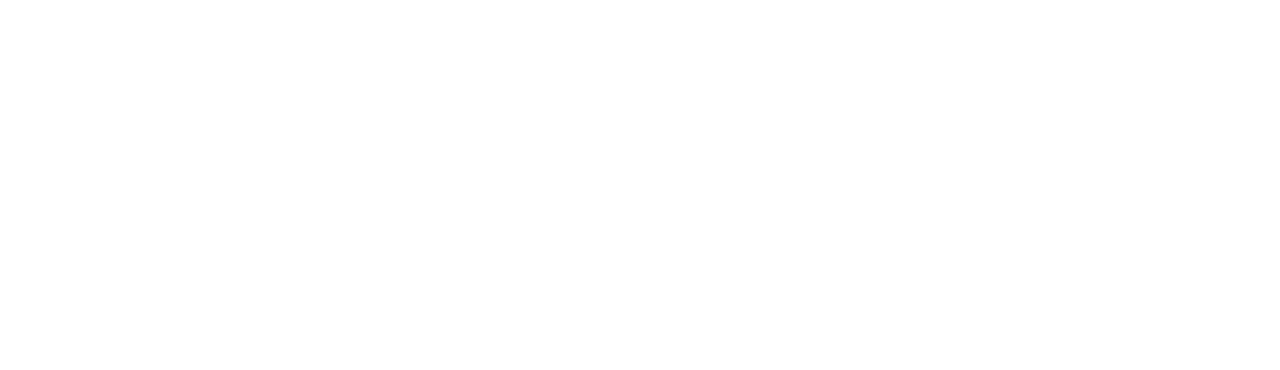
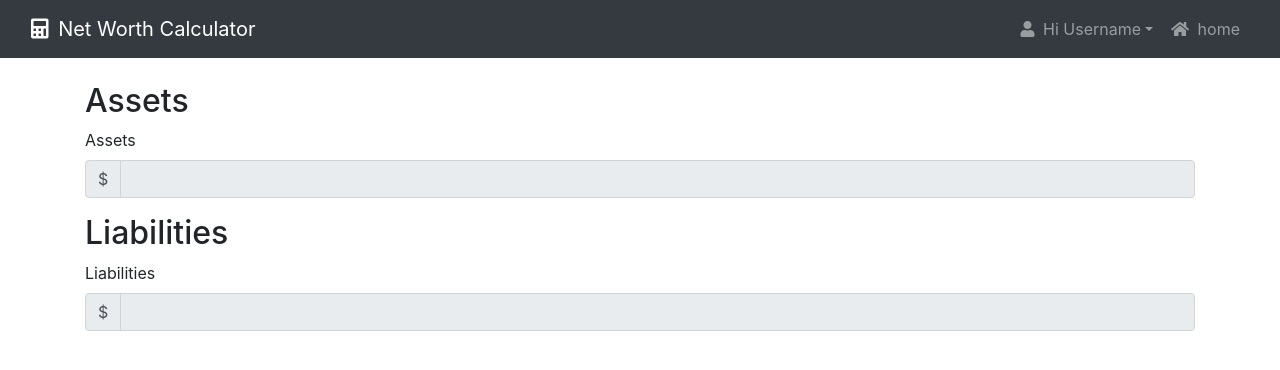
Before and after one commit to Gabriel95/nw-frontend, a React (Create React App) app: page /networthdetail in a window 1280 px wide. Shown: the top 370 px of the page. Built offline with nearby package versions, Linux system fonts and the light colour scheme; the HTML template or start-up script is replaced by a standard one.

Commit message:
Added NetWorthDetail component

```diff
--- a/src/App.js
+++ b/src/App.js
@@ -4,6 +4,7 @@
 import Login from './Login';
 import Home from './Home';
 import NetWorthForm from './NetWorthForm';
+import NetWorthDetail from './NetWorthDetail';
 
 function App() {
   return (
@@ -11,6 +12,7 @@
       <Switch>
         <Route path="/login" component={Login} />
         <Route path="/networthform" component={NetWorthForm} />
+        <Route path="/networthdetail" component={NetWorthDetail} />
         <Route path="/" exact component={Home} />
       </Switch>
     </div>
--- /dev/null
+++ b/src/NetWorthDetail.js
@@ -0,0 +1,36 @@
+import React from 'react';
+import Navbar from './Navbar';
+
+class NetWorthDetail extends React.Component {
+  render() {
+    return (
+      <div>
+        <Navbar />
+        <div className="container">
+          <h2>Assets</h2>
+          <div className="form-group">
+            <label htmlFor="leinput">Assets</label>
+            <div className="input-group">
+              <div className="input-group-prepend">
+                <span className="input-group-text">$</span>
+              </div>
+              <input className="form-control" id="leinput" readOnly />
+            </div>
+          </div>
+          <h2>Liabilities</h2>
+          <div className="form-group">
+            <label htmlFor="leinput2">Liabilities</label>
+            <div className="input-group">
+              <div className="input-group-prepend">
+                <span className="input-group-text">$</span>
+              </div>
+              <input className="form-control" id="leinput2" readOnly />
+            </div>
+          </div>
+        </div>
+      </div>
+    );
+  }
+}
+
+export default NetWorthDetail;
```
